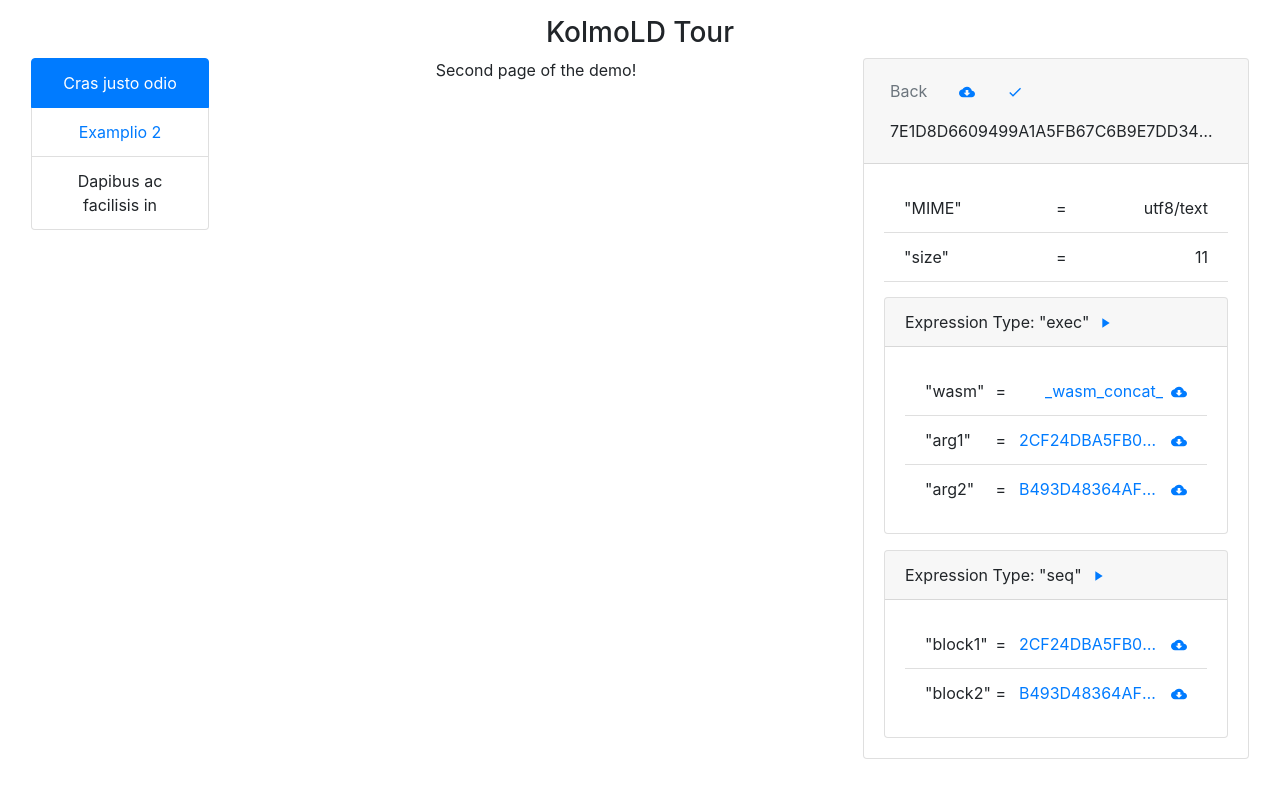
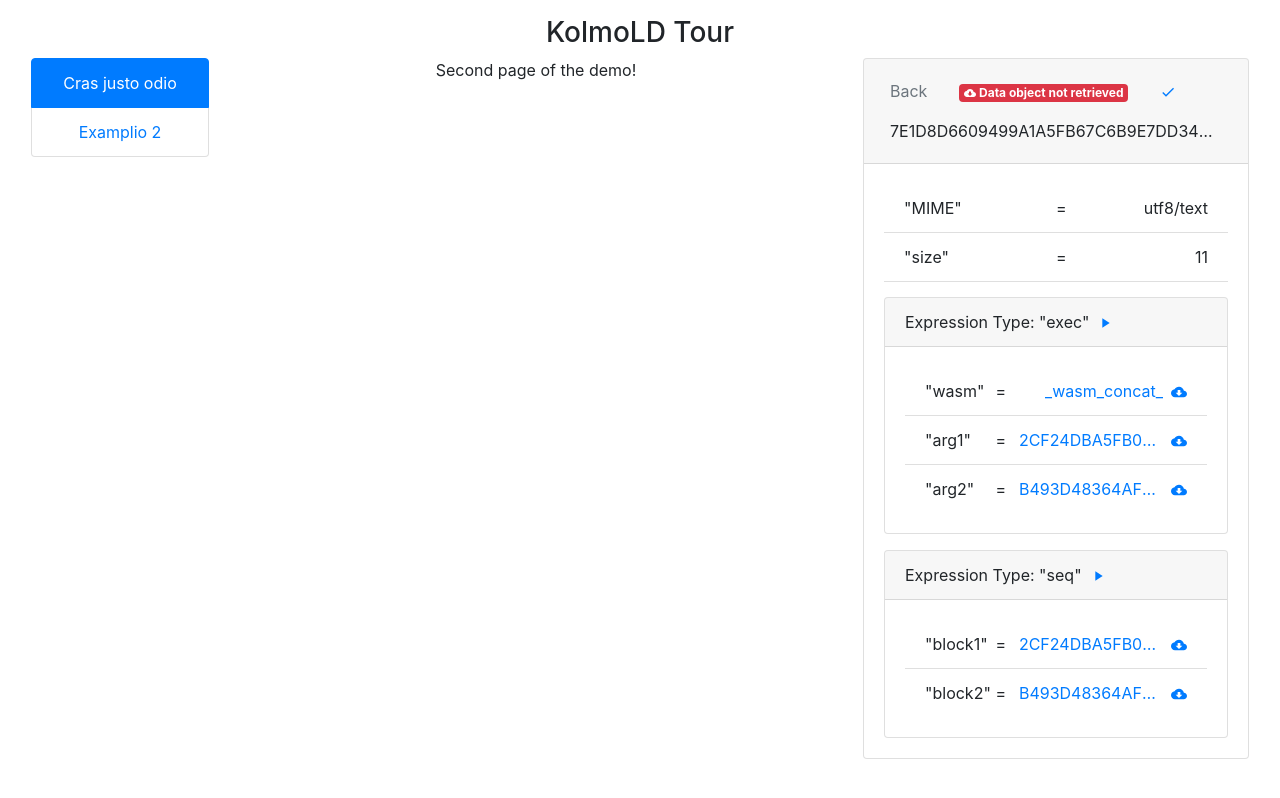
Before and after one commit to kolmoblocks/kolmojs, a React app: page /example2 in a window 1280 px wide. Built offline with nearby package versions, Linux system fonts and the light colour scheme.

Commit message:
Fixing the "In cache" indicator

```diff
--- a/src/App.js
+++ b/src/App.js
@@ -21,7 +21,6 @@ class App extends Component {
               <ul class="list-group">
                 <Link to="/" class="list-group-item active">Cras justo odio</Link>
                 <Link to="/example2" class="list-group-item">Examplio 2</Link>
-                <li class="list-group-item">Dapibus ac facilisis in</li>
               </ul>
             </div>
 
--- a/src/components/DataController.js
+++ b/src/components/DataController.js
@@ -96,7 +96,15 @@ export default class DataController extends Component {
                         </li>
                         <li className="nav-item">
                             <a className="nav-link" href="#">
-                                {ExpressionInCache(curExpr) ? <MdCloudDone/> : <MdCloudDownload/>}
+                                {  ExpressionInCache(curExpr) ? (
+                                    <span className="badge badge-success">
+                                        <MdCloudDone /> Data object retrieved
+                                    </span>
+                                 ) : (
+                                    <span className="badge badge-danger">
+                                       <MdCloudDownload/> Data object not retrieved
+                                    </span>
+                                 )}
                             </a>
                         </li>
                         <li className="nav-item">
```
